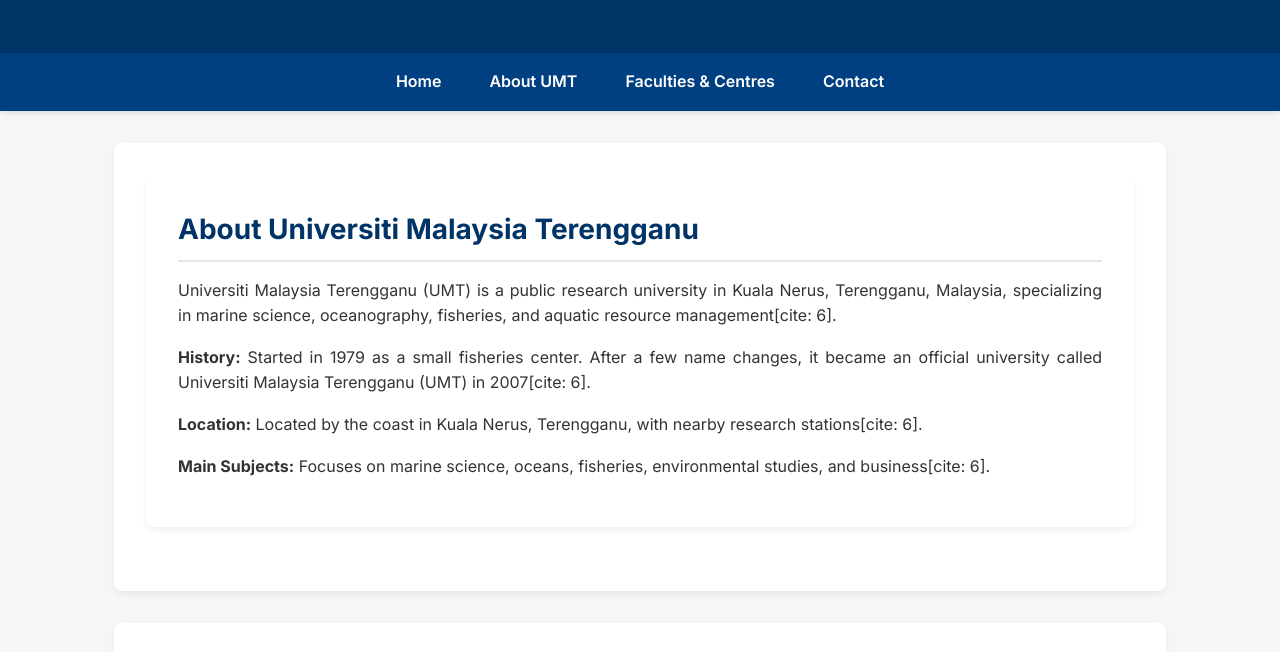
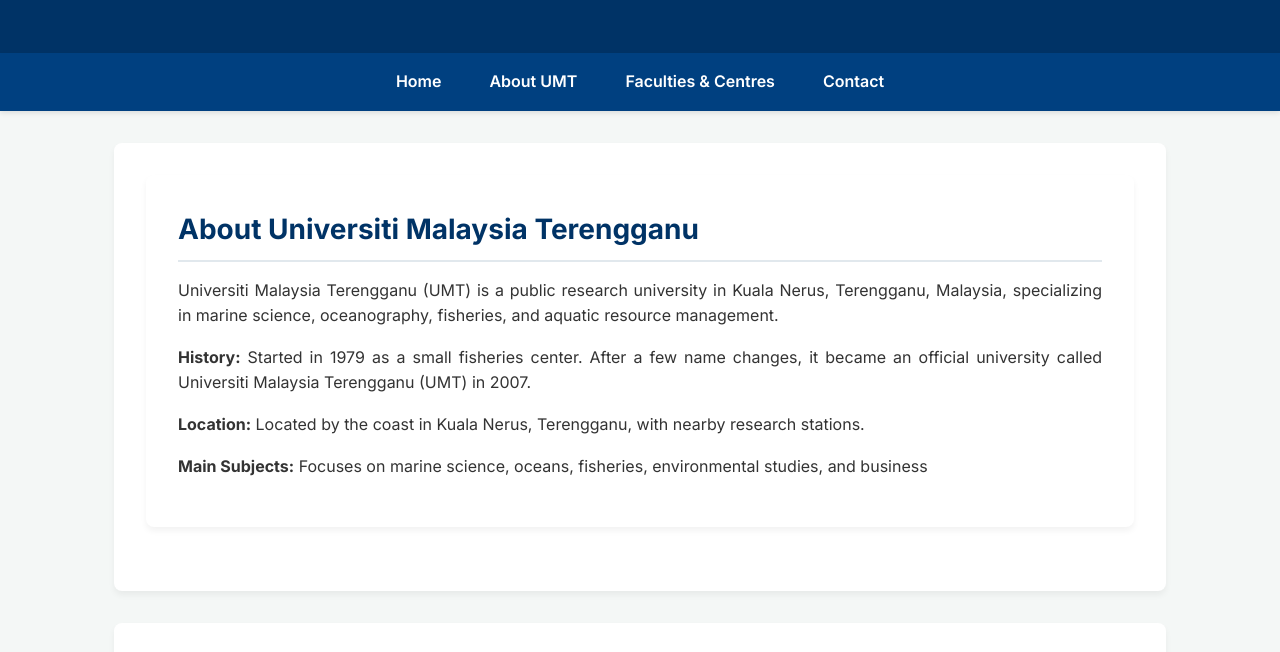
Before and after one commit to nivetaasivakumar/S81337_CSF3133_K2, a plain HTML site: page Lab 5/umt.html in a window 1280 px wide. Shown: the part 143-795 px from the top of the page. Drawn offline with Linux system fonts and the light colour scheme.

Commit message:
Update umt.html

```diff
--- a/Lab 5/umt.html
+++ b/Lab 5/umt.html
@@ -30,10 +30,10 @@
         <article id="about">
             <section>
                 <h2>About Universiti Malaysia Terengganu</h2>
-                <p>Universiti Malaysia Terengganu (UMT) is a public research university in Kuala Nerus, Terengganu, Malaysia, specializing in marine science, oceanography, fisheries, and aquatic resource management[cite: 6].</p>
-                <p><strong>History:</strong> Started in 1979 as a small fisheries center. After a few name changes, it became an official university called Universiti Malaysia Terengganu (UMT) in 2007[cite: 6].</p>
-                <p><strong>Location:</strong> Located by the coast in Kuala Nerus, Terengganu, with nearby research stations[cite: 6].</p>
-                <p><strong>Main Subjects:</strong> Focuses on marine science, oceans, fisheries, environmental studies, and business[cite: 6].</p>
+                <p>Universiti Malaysia Terengganu (UMT) is a public research university in Kuala Nerus, Terengganu, Malaysia, specializing in marine science, oceanography, fisheries, and aquatic resource management.</p>
+                <p><strong>History:</strong> Started in 1979 as a small fisheries center. After a few name changes, it became an official university called Universiti Malaysia Terengganu (UMT) in 2007.</p>
+                <p><strong>Location:</strong> Located by the coast in Kuala Nerus, Terengganu, with nearby research stations.</p>
+                <p><strong>Main Subjects:</strong> Focuses on marine science, oceans, fisheries, environmental studies, and business</p>
             </section>
         </article>
 
```
